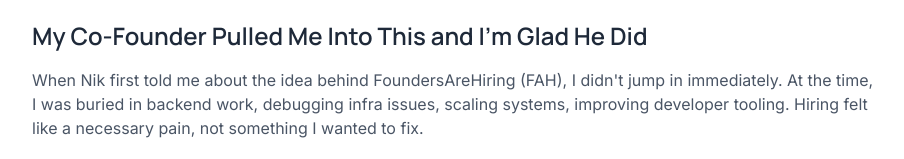
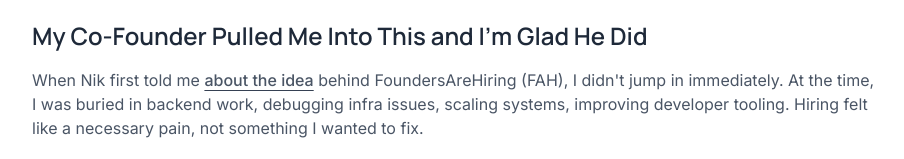
Before and after one commit to sibizulu/sibiraj.in, a Next.js app: page /founders-are-hiring in a window 1280 px wide. Shown: the part 212-371 px from the top of the page, without its empty margins (184-1088 px from the left). Built offline with nearby package versions, Linux system fonts and the light colour scheme.

Commit message:
Adding underline

```diff
--- a/app/founders-are-hiring/page.tsx
+++ b/app/founders-are-hiring/page.tsx
@@ -44,7 +44,7 @@
         </h2>
 
         <p className="text-gray-600 mb-4">
-          When Nik first told me <a href="https://niksmac.me/blog/foundersarehiring-startup-hiring">about the idea</a> behind FoundersAreHiring (FAH),
+          When Nik first told me <a href="https://niksmac.me/blog/foundersarehiring-startup-hiring"  className="underline decoration-1 underline-offset-4 decoration-gray-700 font-medium">about the idea</a> behind FoundersAreHiring (FAH),
           I didn't jump in immediately. At the time, I was buried in backend
           work, debugging infra issues, scaling systems, improving developer
           tooling. Hiring felt like a necessary pain, not something I wanted to
```
